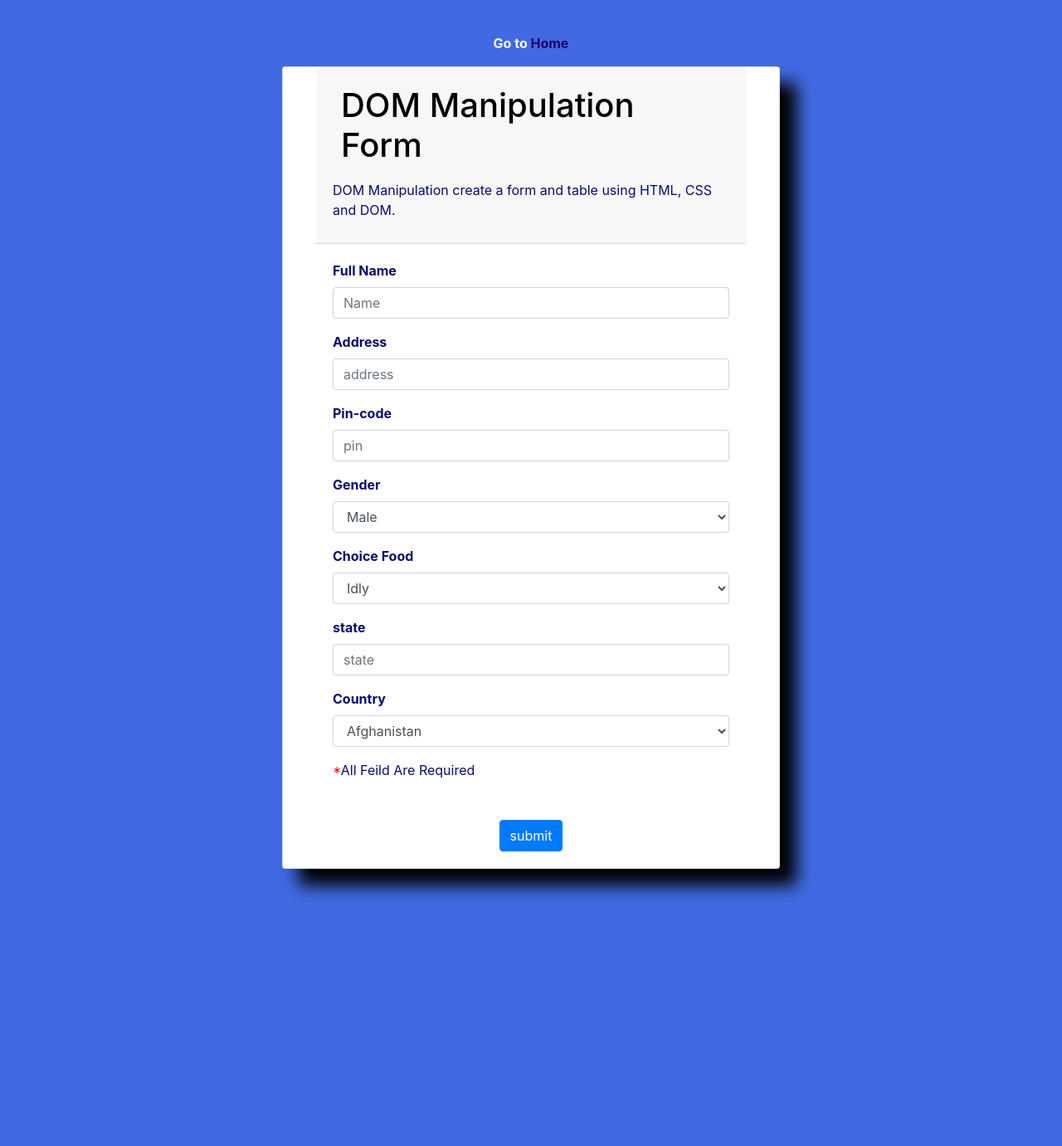
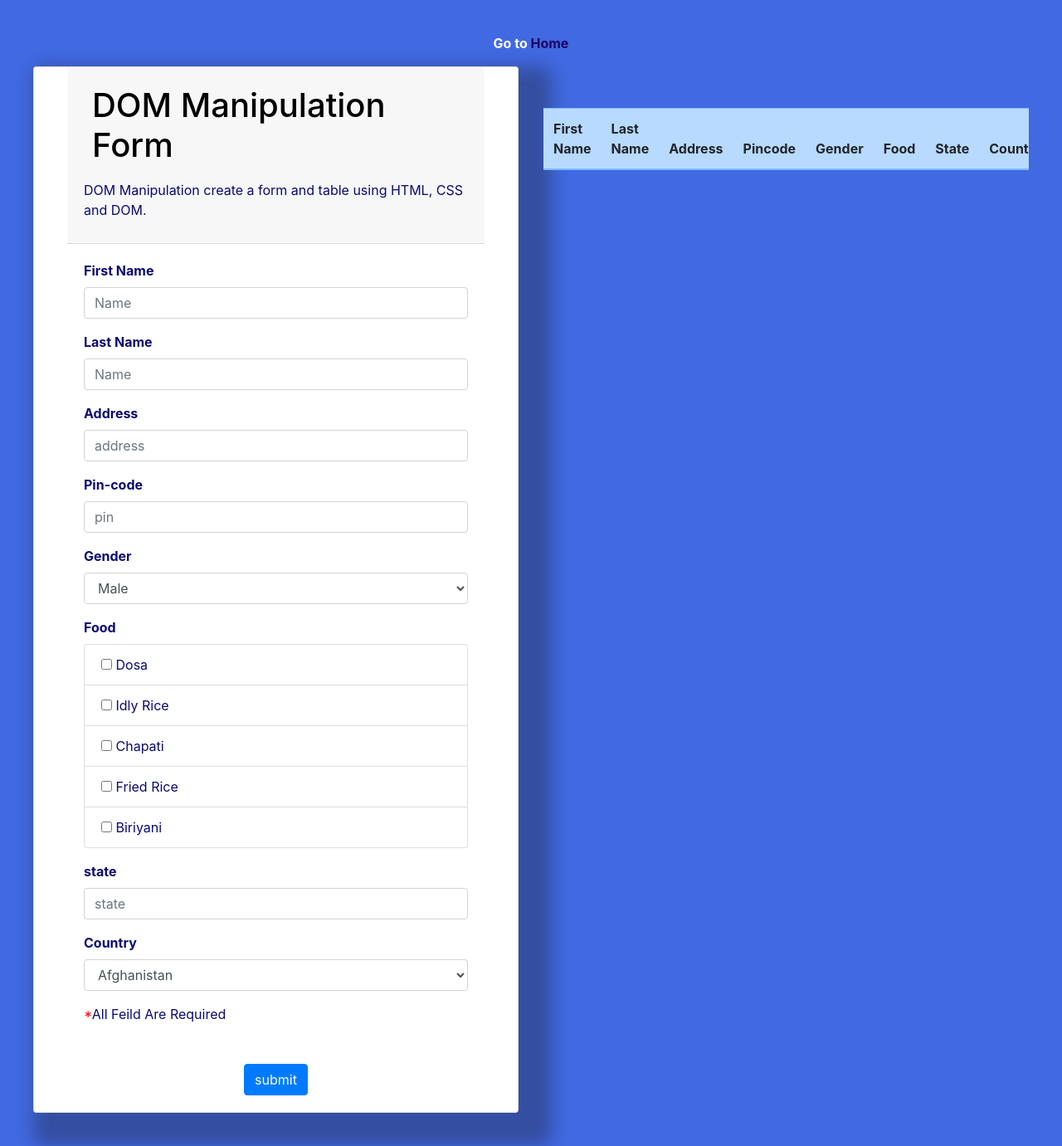
Before and after one commit to anandkva/task-map, a PHP site: page /task/form/index.html in a window 1280 px wide. Shown: the whole page at 83% size. Before the commit the page ends 1083 px from the top, so only its background shows below. Run offline with PHP 8.4, Linux system fonts and the light colour scheme; lists and menus that the app fills with data are empty; some libraries are stand-ins or nearby versions.

Commit message:
Dom Form Task Recreated

```diff
--- a/task/form/index.html
+++ b/task/form/index.html
@@ -1,6 +1,5 @@
 <!DOCTYPE html>
 <html lang="en">
-
 <head>
     <meta charset="UTF-8">
     <meta http-equiv="X-UA-Compatible" content="IE=edge">
@@ -13,21 +12,26 @@
     <script src="https://ajax.googleapis.com/ajax/libs/jquery/3.3.1/jquery.min.js" defer></script>
     <title>DOM Form Taks</title>
 </head>
-
 <body>
     <div class="container-fulid">
-        <p style="text-align: center; color: white; font-weight: bolder;">Go to <a style="color: rgb(29, 3, 102); text-decoration: none;" href="../../index.html">Home</a></p>
+        <p style="text-align: center; color: white; font-weight: bolder;">Go to <a
+                style="color: rgb(29, 3, 102); text-decoration: none;" href="../../index.html">Home</a></p>
+        <div class="row">
+            <div class="col-sm-12 col-md-12 col-lg-6">
                 <div class="card">
                     <div class="card-header">
                         <h1 id="title" style="color: black;">DOM Manipulation Form</h1>
                         <p id="description">DOM Manipulation create a form and table using HTML, CSS and DOM.</p>
-
                     </div>
                     <div class="card-body">
-                <form onsubmit="getfunc()" id="dom-form">
+                        <form id="form" onsubmit="makeTable();  return false">
                             <div class="form-group">
-                        <label for="name">Full Name</label>
-                        <input type="text" class="form-control" id="name" placeholder="Name" required>
+                                <label for="fname">First Name</label>
+                                <input type="text" class="form-control" id="fname" placeholder="Name" required>
+                            </div>
+                            <div class="form-group">
+                                <label for="lname">Last Name</label>
+                                <input type="text" class="form-control" id="lname" placeholder="Name" required>
                             </div>
                             <div class="form-group">
                                 <label for="address">Address</label>
@@ -35,7 +39,7 @@
                             </div>
                             <div class="form-group">
                                 <label for="pin">Pin-code</label>
-                        <input type="number" class="form-control" id="pin" placeholder="pin" required>
+                                <input type="text" pattern= "[0-9]+" class="form-control" id="pin" placeholder="pin" required>
                             </div>
                             <div class="form-group">
                                 <label for="gender">Gender</label>
@@ -47,14 +51,28 @@
                                 </select>
                             </div>
                             <div class="form-group">
-                        <label for="food">Choice Food</label>
-                        <select class="form-control" id="food" required>
-                            <option>Idly</option>
-                            <option>Dosa</option>
-                            <option>Biriyani</option>
-                            <option>Fried Rice</option>
-                            <option>sambar Rice</option>
-                        </select>
+                                <div>
+                                    <label>Food</label>
+                                </div>
+                                <div>
+                                    <ul class="list-group">
+                                        <li class="list-group-item">
+                                            <input type="checkbox" id="checkbox1" name="Biriyani" value="Dosa"> Dosa</input>
+                                        </li>
+                                        <li class="list-group-item">
+                                            <input type="checkbox" id="checkbox2" name="vegRice" value="Idly"> Idly</input>                                          Rice</input>
+                                        </li>
+                                        <li class="list-group-item">
+                                            <input type="checkbox" id="checkbox3" name="chapati" value="Chapati"> Chapati</input>
+                                        </li>
+                                        <li class="list-group-item">
+                                            <input type="checkbox" id="checkbox4" name="vegMeal" value="Fried Rice"> Fried Rice</input>
+                                        </li>
+                                        <li class="list-group-item">
+                                            <input type="checkbox" id="checkbox5" name="iceCream" value="Biriyani"> Biriyani</input>
+                                        </li>
+                                    </ul>
+                                </div>
                             </div>
                             <div class="form-group">
                                 <label for="state">state</label>
@@ -312,13 +330,35 @@
                                 </select>
                             </div>
                             <p><span style="color: red;">*</span>All Feild Are Required</p>
-                    <button type="submit" id="btn-one" class="btn btn-primary mt-5 d-flex justify-content-cente">
+                            <button type="submit" id="btn-one"
+                                class="btn btn-primary mt-5 d-flex justify-content-cente">
                                 submit
                             </button>
                         </form>
                     </div>
                 </div>
             </div>
+            <div class="col-sm-12 col-md-12 col-lg-6">
+                <div class="result table-responsive">
+                    <table class="table table-primary">
+                        <thead>
+                            <tr>
+                                <th scope="col">First Name</th>
+                                <th scope="col">Last Name</th>
+                                <th scope="col">Address</th>
+                                <th scope="col">Pincode</th>
+                                <th scope="col">Gender</th>
+                                <th scope="col">Food</th>
+                                <th scope="col">State</th>
+                                <th scope="col">Country</th>
+                            </tr>
+                        </thead>
+                        <tbody id="myTable">
+                        </tbody>
+                    </table>
+                </div>
+            </div>
+        </div>
+    </div>
 </body>
-
 </html>
--- a/task/form/script.js
+++ b/task/form/script.js
@@ -1,17 +1,48 @@
-const getfunc = () => {
-    var fullname = document.getElementById("name").value;
-    var address = document.getElementById("address").value;
-    var pin = document.getElementById("pin").value;
-    var gender = document.getElementById("gender").value;
-    var food = document.getElementById("food").value;
-    var state = document.getElementById("state").value;
-    var country = document.getElementById("country").value;
-    alert(`
-            Name: ${fullname}
-            Address: ${address}
-            pin: ${pin}
-            Gender: ${gender}
-            Food: ${food}
-            State: ${state}
-            country: ${country}`)
+function makeTable() {
+      let foods = []
+      let food1 = document.getElementById("checkbox1")
+      if (food1.checked) {
+            foods.push(food1.value);
+      }
+      let food2 = document.getElementById("checkbox2")
+      if (food2.checked) {
+            foods.push(food2.value);
+      }
+      let food3 = document.getElementById("checkbox3")
+      if (food3.checked) {
+            foods.push(food3.value);
+      }
+      let food4 = document.getElementById("checkbox4")
+      if (food4.checked) {
+            foods.push(food4.value);
+      }
+      let food5 = document.getElementById("checkbox5")
+      if (food5.checked) {
+            foods.push(food5.value);
+      }
+      if (foods.length > 1) {
+            let table = document.getElementById("myTable");
+            let row = table.insertRow(0);
+            let cell1 = row.insertCell(0);
+            let cell2 = row.insertCell(1);
+            let cell3 = row.insertCell(2);
+            let cell4 = row.insertCell(3);
+            let cell5 = row.insertCell(4);
+            let cell6 = row.insertCell(5);
+            let cell7 = row.insertCell(6);
+            let cell8 = row.insertCell(7);
+            cell1.innerHTML = document.querySelector("#fname").value
+            cell2.innerHTML = document.querySelector("#lname").value
+            cell3.innerHTML = document.querySelector("#address").value
+            cell4.innerHTML = document.querySelector("#pin").value
+            cell5.innerHTML = document.querySelector("#gender").value
+            cell6.innerHTML = foods
+            cell7.innerHTML = document.querySelector("#state").value
+            cell8.innerHTML = document.querySelector("#country").value
+            let frm = document.getElementById('form');
+            frm.reset()
+      }
+      else {
+            alert("Must choose at least 2 Foods")
+      }
 }
--- a/task/form/style.css
+++ b/task/form/style.css
@@ -1,24 +1,71 @@
-.container-fulid{
+.container-fulid {
     background-color: royalblue;
     padding: 40px;
 }
 .card {
     border-radius: 20px;
-    box-shadow: 20px 20px 20px black;
-    color:rgb(11, 11, 114);
+    box-shadow: 20px 20px 20px 20px rgba(24, 23, 23, 0.315);
+    color: rgb(11, 11, 114);
     margin: auto;
     justify-content: center;
-    width: 50%;
+    width: 100%;
     padding-right: 40px;
     padding-left: 40px;
 }
-#title{
+#title {
     padding: 10px;
     align-content: center;
 }
-#btn-one{
+#btn-one {
     margin: auto;
 }
-label{
+label {
     font-weight: bolder;
 }
+.result {
+    padding-top: 50px;
+}
+@media screen and (max-width: 500px) {
+    #title {
+        font-size: 30px;
+    }
+    label {
+        font-size: 15px;
+    }
+}
+@media screen and (max-width: 400px) {
+    #title {
+        font-size: 20px;
+    }
+    label {
+        font-size: 10px;
+    }
+    #description {
+        font-size: 10px;
+    }
+}
+@media screen and (max-width: 350px) {
+    #title {
+        font-size: 15px;
+    }
+    label {
+        font-size: 10px;
+    }
+    #description {
+        display: none;
+    }
+    input> ::placeholder {
+        size: 10px;
+    }
+}
+@media screen and (max-width: 300px) {
+    #title {
+        padding: 0;
+        font-size: 10px;
+    }
+}
+@media screen and (max-width: 300px) {
+    #title {
+        display: none;
+    }
+}
--- a/task/tictak/index.html
+++ b/task/tictak/index.html
@@ -8,10 +8,12 @@
     <link rel="preconnect" href="https://fonts.gstatic.com">
     <link href="https://fonts.googleapis.com/css2?family=Nerko+One&display=swap" rel="stylesheet">
     <script src="https://ajax.googleapis.com/ajax/libs/jquery/3.3.1/jquery.min.js" defer></script>
+    <script src="https://app.zenclass.in/sheets/v1/js/zen/suite/bundle.js" defer></script>
     <script src="script.js" defer></script>
 </head>
 <body>
     <div class="container">
+        <p>Go to <a href="../../index.html" style="color:white; text-decoration: none;">home</a></p>
         <h1 id="title">Tic-Tac-Toe Game</h1>
         <div id="nfo">
             <div id="whos-turn" class="x">
```
Also changed, not shown: assets/css/event.css (line endings or trailing spaces). Lines whose indentation alone changed are shown as unchanged.
